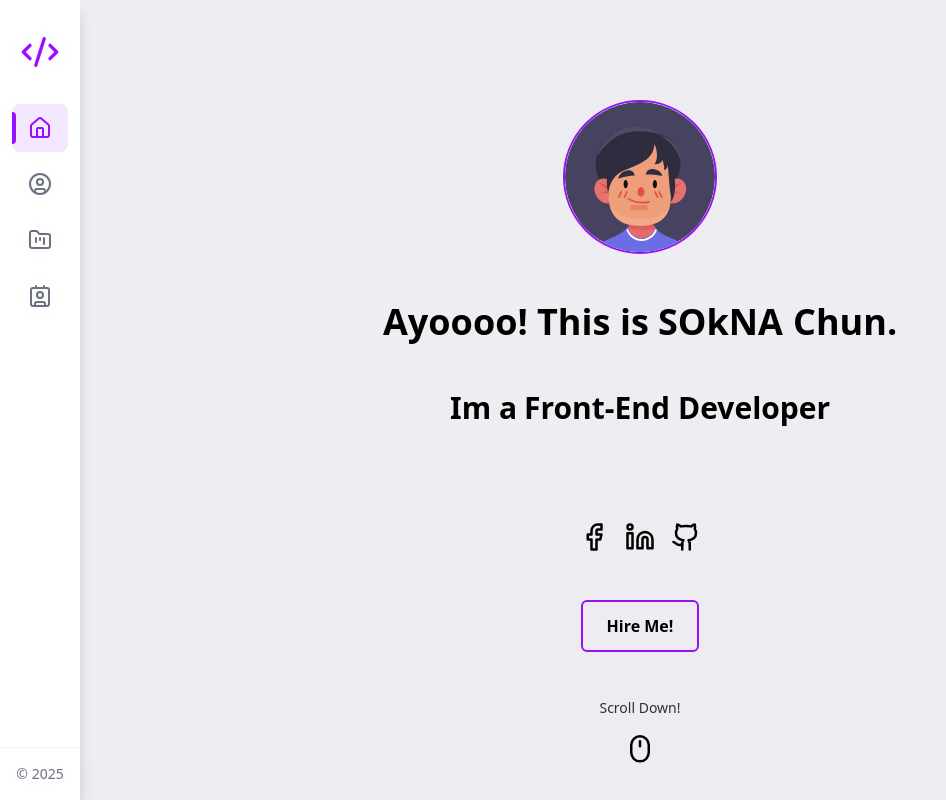
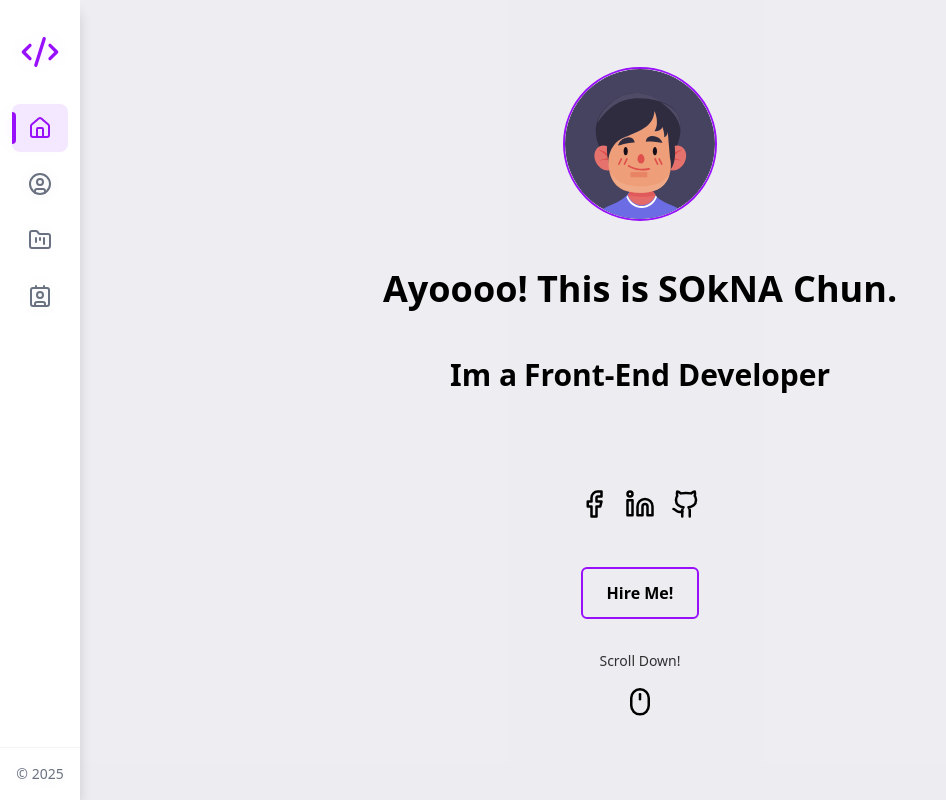
Before and after one commit to CHUNSOKNA1997/midterm_project, a React (Vite) app: page / in a window 1280 px wide. Shown: the top 800 px of the page, without its empty margins (0-946 px from the left). Built offline with nearby package versions, Linux system fonts and the light colour scheme.

Commit message:
fix Scroll Down

```diff
--- a/src/components/Home.jsx
+++ b/src/components/Home.jsx
@@ -22,7 +22,7 @@ const Home = () => {
   const containerRef = useRef(null);
   return (
     <>
-      <header className="flex flex-col justify-center items-center min-h-screen bg-[#eeedf1f2] space-y-12 text-center">
+      <header className="flex relative flex-col justify-center items-center min-h-screen bg-[#eeedf1f2] space-y-12 text-center">
         <img
           src={logo}
           alt="logo"
@@ -67,7 +67,7 @@ const Home = () => {
         </a>
         <a
           href="#about"
-          className="flex absolute bottom-5 flex-col items-center gap-4 animate-[bounce_2s_ease-in-out_infinite] hover:text-purple-500 hover:cursor-pointer transition-colors duration-300"
+          className="flex bottom-5 flex-col items-center gap-4 animate-[bounce_2s_ease-in-out_infinite] hover:text-purple-500 hover:cursor-pointer transition-colors duration-300"
         >
           <p className="text-sm font-medium opacity-80">Scroll Down!</p>
           <Mouse
```
